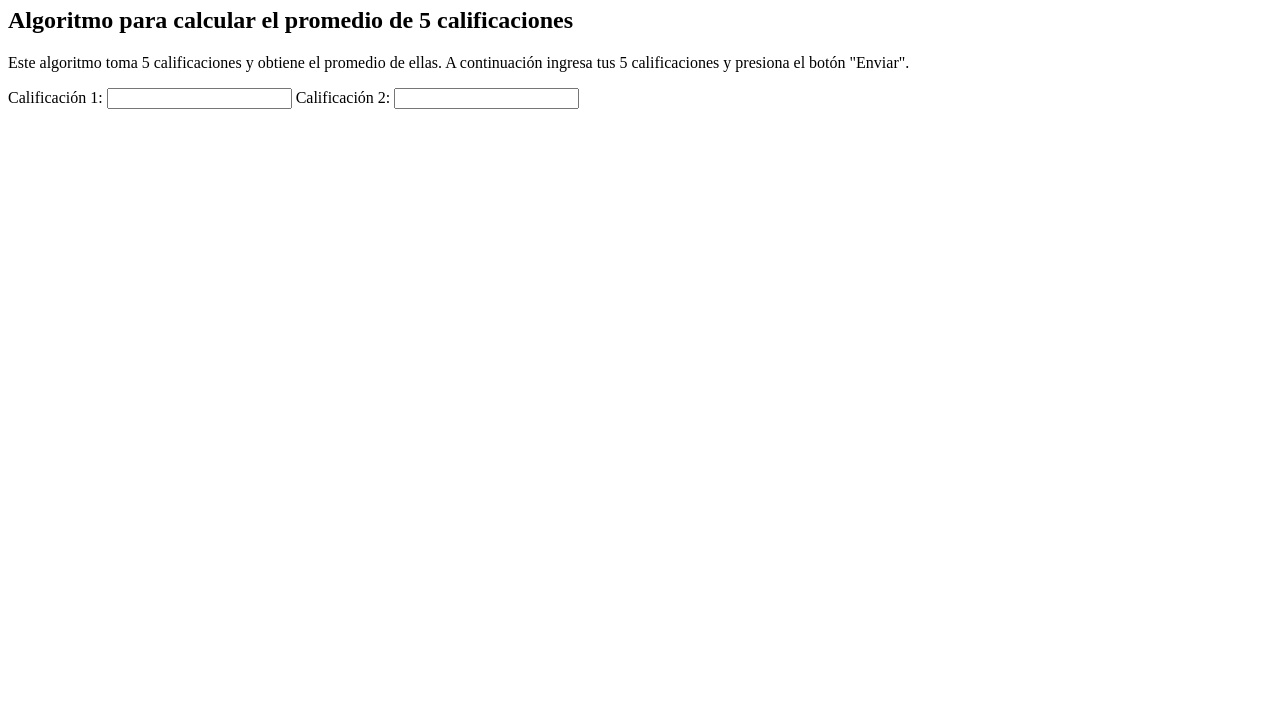
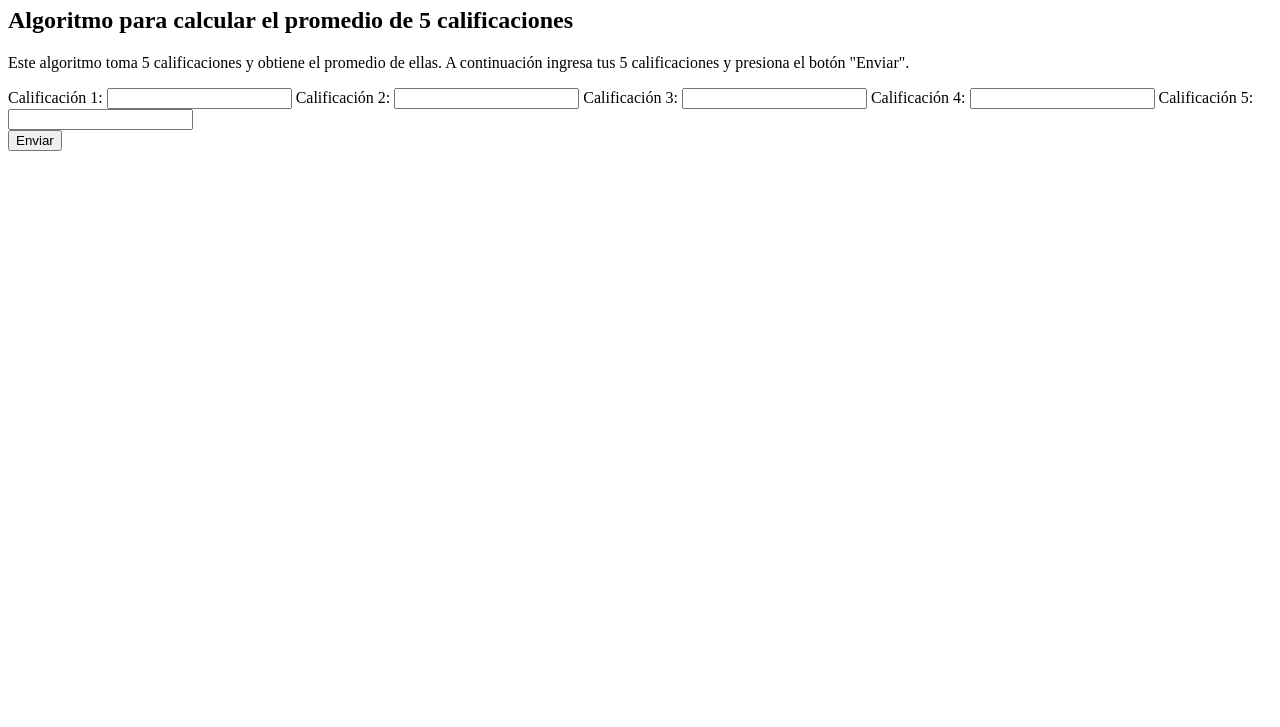
Before and after one commit to imarinr/sitio_algoritmos_1A, a plain HTML site: page index.html in a window 1280 px wide. Shown: the part 73-800 px from the top of the page. Drawn offline with Linux system fonts and the light colour scheme.

Commit message:
Terminé el formulario para ingresar las calificaciones.

```diff
--- a/index.html
+++ b/index.html
@@ -12,6 +12,13 @@
       <input type="text" id="calificacion1">
       <label for="calificacion2">Calificación 2:</label>
       <input type="text" id="calificacion2">
+      <label for="calificacion3">Calificación 3: </label>
+      <input type="text" id="calificacion3">
+      <label for="calificacion4">Calificación 4:</label>
+      <input type="text" id="calificacion4">
+      <label for="calificacion5">Calificación 5:</label>
+      <input type="text" id="calificacion5">
     </form>
+    <button>Enviar</button>
   </body>
 </html>
```
